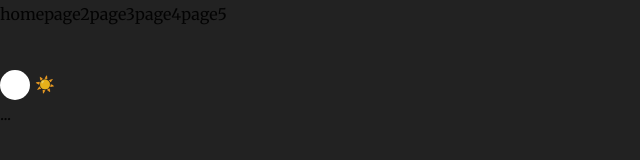
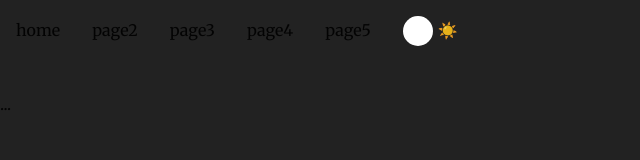
Before and after one commit to georgiosgiatsidis/giatsidis, a Gatsby site: page / in a window 1280 px wide. Shown: the whole page, without its empty margins (0-640 px from the left). Built offline with nearby package versions, Linux system fonts and the light colour scheme; Gatsby itself is replaced by a stand-in of ours; some packages are replaced by stand-ins of ours.

Commit message:
style menu

```diff
--- a/src/components/Menu/index.js
+++ b/src/components/Menu/index.js
@@ -7,6 +7,10 @@ const Container = styled.nav`
         list-style: none;
         display: flex;
         padding: 0;
+
+        li {
+            margin: 1rem;
+        }
     }
 `;
 
@@ -34,8 +38,6 @@ const MenuButton = styled.a`
     display: block;
     width: 50px;
     height: 50px;
-    background-color: #fff;
-    border-radius: 50%;
     position: relative;
 
     & span,
@@ -48,7 +50,7 @@ const MenuButton = styled.a`
         margin-top: -1px;
         width: 20px;
         height: 2px;
-        background-color: #222;
+        background-color: var(--textTitle);
     }
 
     & span::before,
--- a/src/components/Navbar/index.js
+++ b/src/components/Navbar/index.js
@@ -32,8 +32,10 @@ const Navbar = () => {
                         <Link to={link.link}>{link.name}</Link>
                     </li>
                 ))}
+                <li>
+                    <ThemeToggler />
+                </li>
             </ul>
-            <ThemeToggler />
         </Menu>
     );
 };
```
